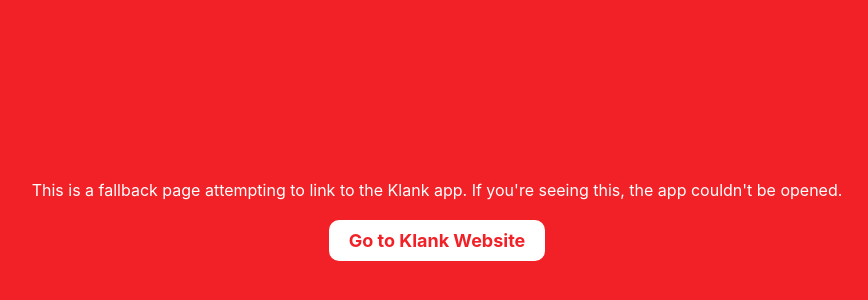
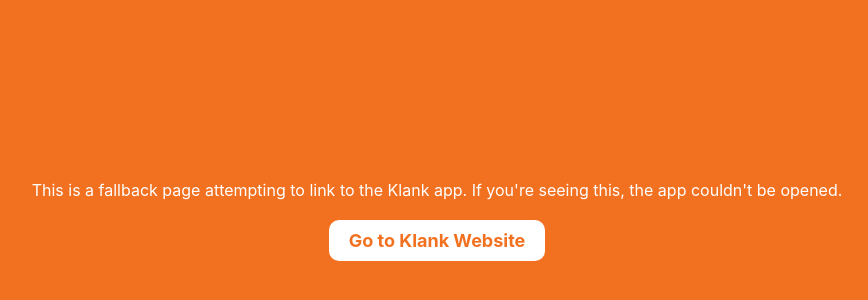
Before and after one commit to AlexT143/klank-deeplink-fallback, a plain HTML site: page index.html in a window 1280 px wide. Shown: the part 188-488 px from the top of the page, without its empty margins (203-1071 px from the left). Drawn offline with Linux system fonts and the light colour scheme.

Commit message:
Update index.html

```diff
--- a/index.html
+++ b/index.html
@@ -15,7 +15,7 @@
             align-items: center;
             height: 100vh;
             margin: 0;
-            background-color: #F12127;
+            background-color: #F27121;
             color: white;
         }
         p {
@@ -27,7 +27,7 @@
             display: inline-block;
             padding: 10px 20px;
             background-color: white;
-            color: #F12127;
+            color: #F27121;
             text-decoration: none;
             border-radius: 10px;
             font-weight: bold;
```
